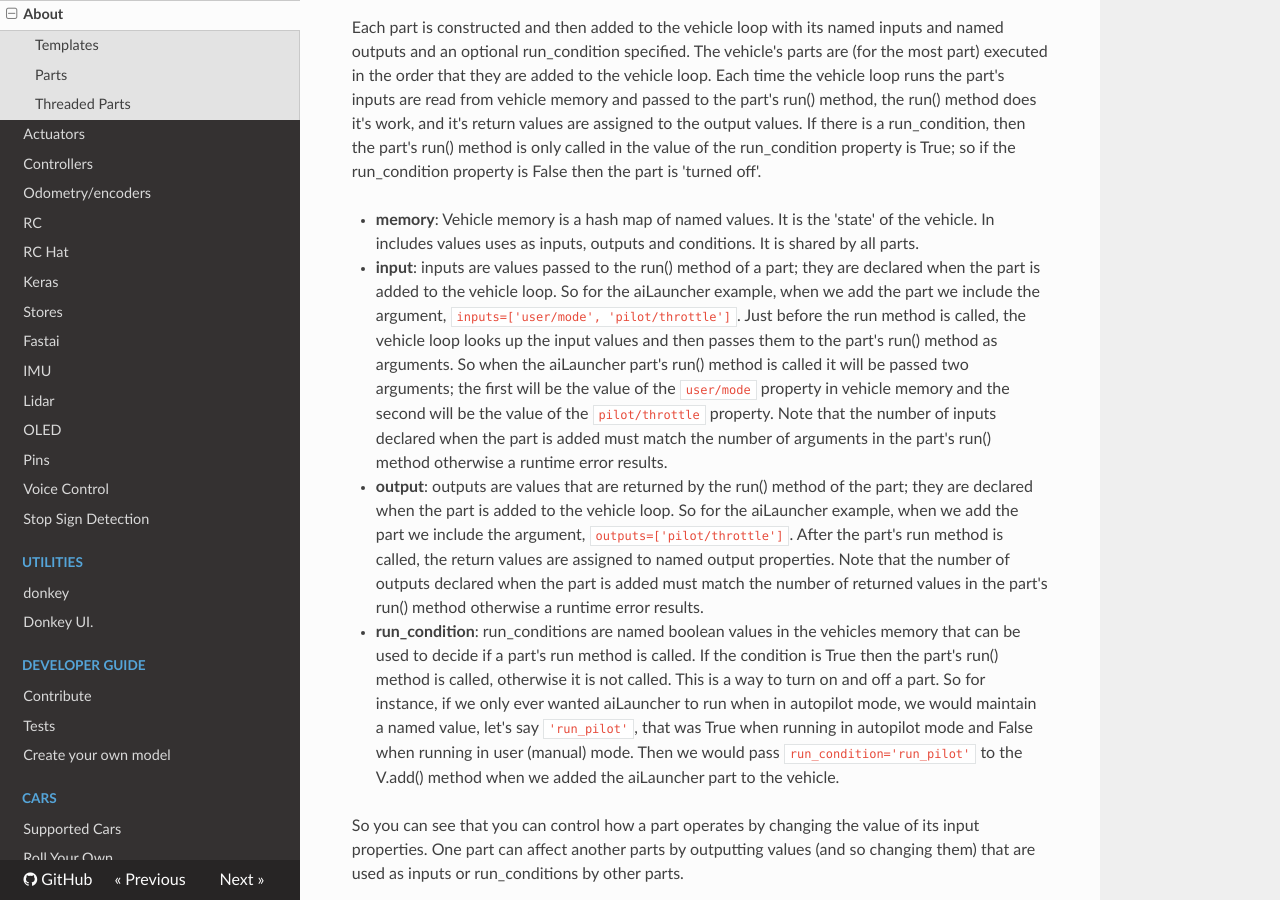
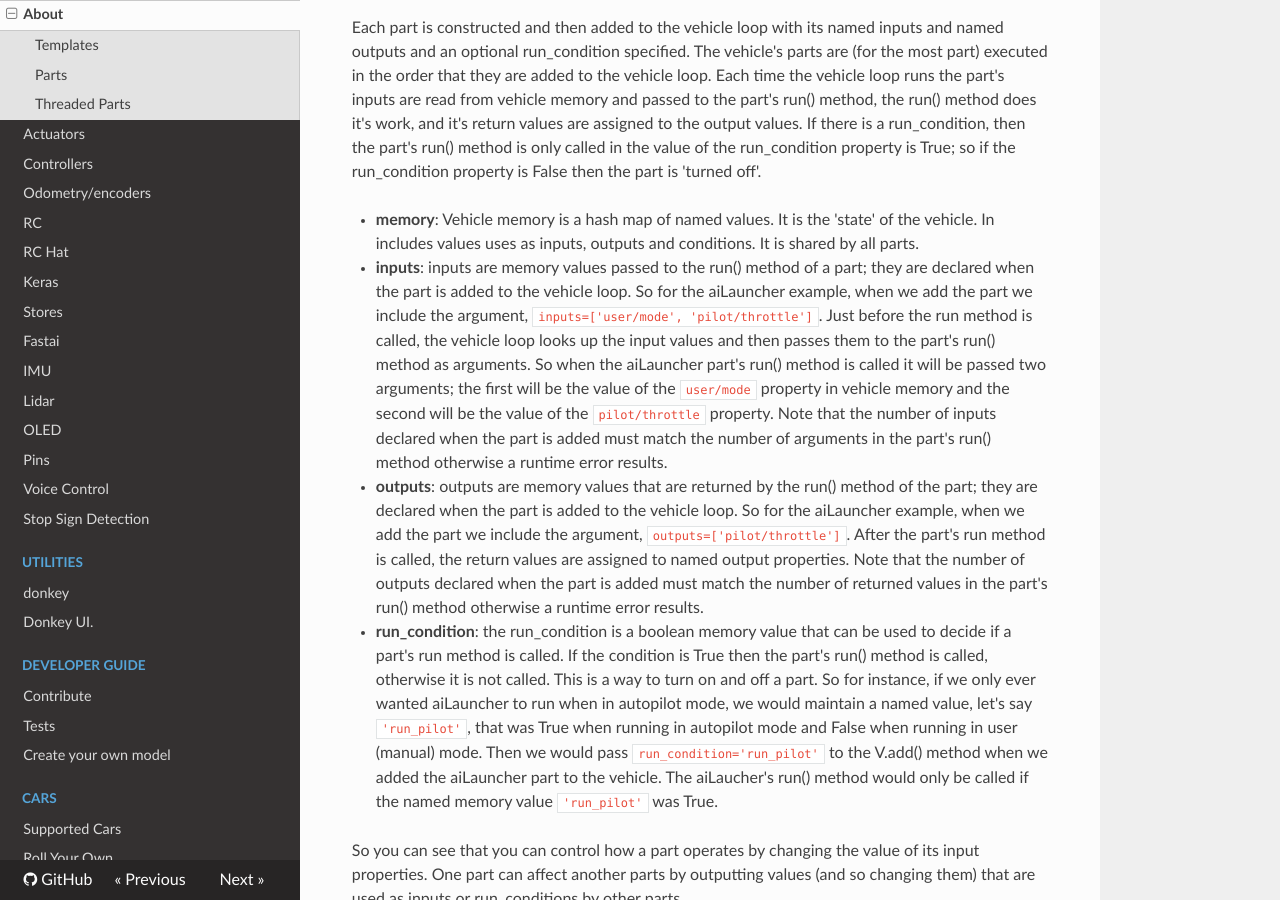
Before and after one commit to autorope/donkeydocs, an MkDocs documentation site: the page built from docs/parts/about.md, in a window 1280 px wide and 900 px high, scrolled down 2008 px. Built offline with MkDocs 1.6.1, drawn with Linux system fonts in a browser that asks for light colours; nearby versions of some CDN libraries.

Commit message:
Update about.md

```diff
--- a/docs/parts/about.md
+++ b/docs/parts/about.md
@@ -54,9 +54,9 @@ Tawn Kramer has created a video (actual two parts) that walks through [how to ma
 Each part is constructed and then added to the vehicle loop with its named inputs and named outputs and an optional run_condition specified.  The vehicle's parts are (for the most part) executed in the order that they are added to the vehicle loop.  Each time the vehicle loop runs the part's inputs are read from vehicle memory and passed to the part's run() method, the run() method does it's work, and it's return values are assigned to the output values.  If there is a run_condition, then the part's run() method is only called in the value of the run_condition property is True; so if the run_condition property is False then the part is 'turned off'.
 
 - **memory**: Vehicle memory is a hash map of named values.  It is the 'state' of the vehicle.  In includes values uses as inputs, outputs and conditions.  It is shared by all parts.
-- **input**: inputs are values passed to the run() method of a part; they are declared when the part is added to the vehicle loop.  So for the aiLauncher example, when we add the part we include the argument, `inputs=['user/mode', 'pilot/throttle']`. Just before the run method is called, the vehicle loop looks up the input values and then passes them to the part's run() method as arguments. So when the aiLauncher part's run() method is called it will be passed two arguments; the first will be the value of the `user/mode` property in vehicle memory and the second will be the value of the `pilot/throttle` property. Note that the number of inputs declared when the part is added must match the number of arguments in the part's run() method otherwise a runtime error results.
-- **output**: outputs are values that are returned by the run() method of the part; they are declared when the part is added to the vehicle loop.  So for the aiLauncher example, when we add the part we include the argument, `outputs=['pilot/throttle']`. After the part's run method is called, the return values are assigned to named output properties.  Note that the number of outputs declared when the part is added must match the number of returned values in the part's run() method otherwise a runtime error results.
-- **run_condition**: run_conditions are named boolean values in the vehicles memory that can be used to decide if a part's run method is called.  If the condition is True then the part's run() method is called, otherwise it is not called.  This is a way to turn on and off a part.  So for instance, if we only ever wanted aiLauncher to run when in autopilot mode, we would maintain a named value, let's say `'run_pilot'`, that was True when running in autopilot mode and False when running in user (manual) mode.  Then we would pass `run_condition='run_pilot'` to the V.add() method when we added the aiLauncher part to the vehicle.
+- **inputs**: inputs are memory values passed to the run() method of a part; they are declared when the part is added to the vehicle loop.  So for the aiLauncher example, when we add the part we include the argument, `inputs=['user/mode', 'pilot/throttle']`. Just before the run method is called, the vehicle loop looks up the input values and then passes them to the part's run() method as arguments. So when the aiLauncher part's run() method is called it will be passed two arguments; the first will be the value of the `user/mode` property in vehicle memory and the second will be the value of the `pilot/throttle` property. Note that the number of inputs declared when the part is added must match the number of arguments in the part's run() method otherwise a runtime error results.
+- **outputs**: outputs are memory values that are returned by the run() method of the part; they are declared when the part is added to the vehicle loop.  So for the aiLauncher example, when we add the part we include the argument, `outputs=['pilot/throttle']`. After the part's run method is called, the return values are assigned to named output properties.  Note that the number of outputs declared when the part is added must match the number of returned values in the part's run() method otherwise a runtime error results.
+- **run_condition**: the run_condition is a boolean memory value that can be used to decide if a part's run method is called.  If the condition is True then the part's run() method is called, otherwise it is not called.  This is a way to turn on and off a part.  So for instance, if we only ever wanted aiLauncher to run when in autopilot mode, we would maintain a named value, let's say `'run_pilot'`, that was True when running in autopilot mode and False when running in user (manual) mode.  Then we would pass `run_condition='run_pilot'` to the V.add() method when we added the aiLauncher part to the vehicle. The aiLaucher's run() method would only be called if the named memory value `'run_pilot'` was True.
 
 So you can see that you can control how a part operates by changing the value of its input properties.  One part can affect another parts by outputting values (and so changing them) that are used as inputs or run_conditions by other parts.
 
```
